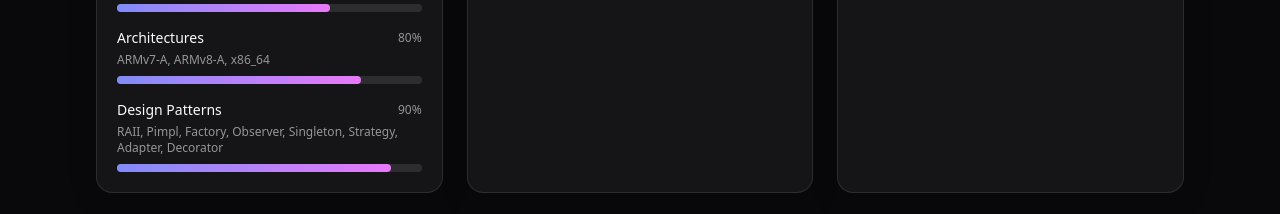
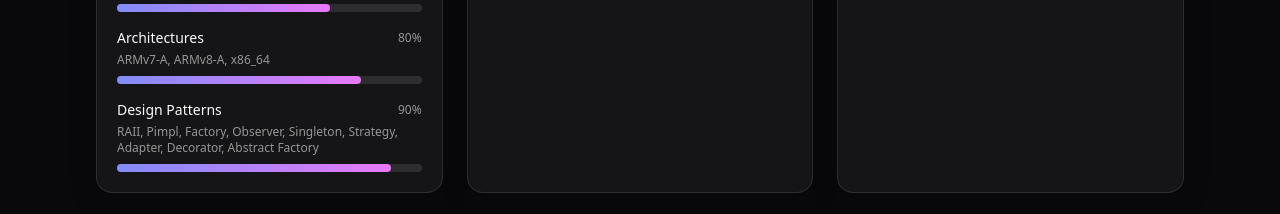
Before and after one commit to rajanyadav0307/rajan-portfolio, a React (Vite) app: page / in a window 1280 px wide. Shown: the part 2280-2494 px from the top of the page. Built offline with nearby package versions, Linux system fonts and the light colour scheme.

Commit message:
Design Pattern Update

```diff
--- a/src/content/profile.ts
+++ b/src/content/profile.ts
@@ -119,7 +119,7 @@ export const profile: Profile = {
           { label: "Debugging", level: 80, note: "Address Sanitizer, Thread Sanitizer, GDB, Valgrind, perf, Undefined Behavior, lldb" },
           { label: "Libraries", level: 70, note: "Boost, OpenSSL, Poco, ICU, GStreamer, OpenBlas, FFTW, OpenCV, Gstreamer, GTest, ARMpl" },
           { label: "Architectures", level: 80, note: "ARMv7-A, ARMv8-A, x86_64"},
-          { label: "Design Patterns", level: 90, note: "RAII, Pimpl, Factory, Observer, Singleton, Strategy, Adapter, Decorator" }
+          { label: "Design Patterns", level: 90, note: "RAII, Pimpl, Factory, Observer, Singleton, Strategy, Adapter, Decorator, Abstract Factory" }
 
         ]
       },
```
